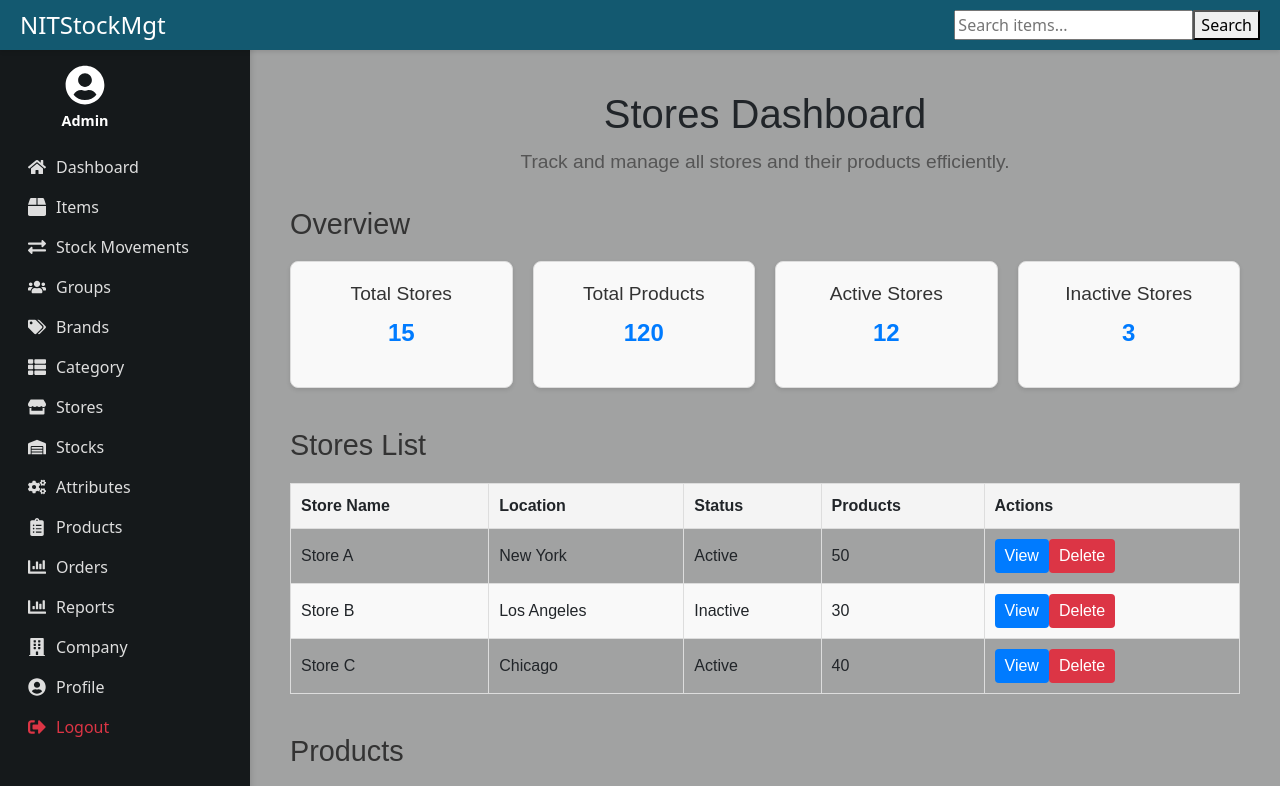
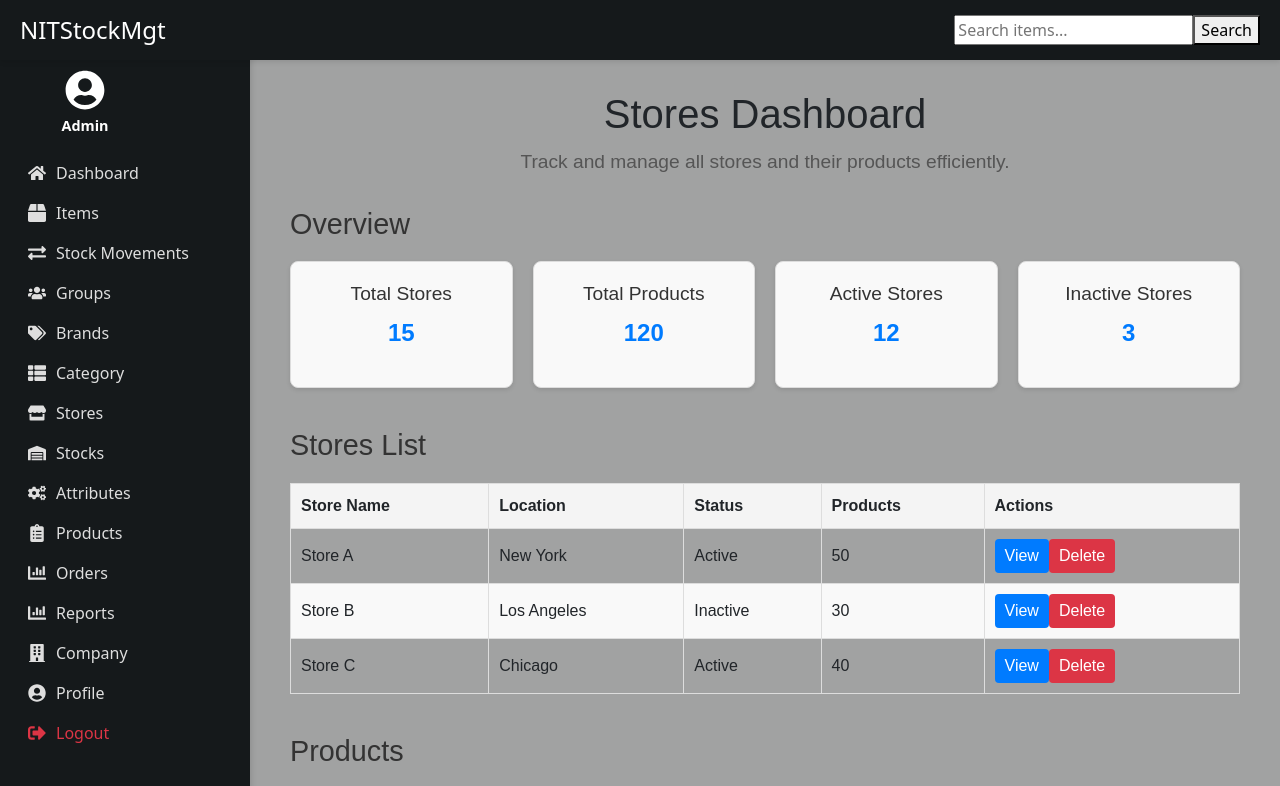
Before and after one commit to icechidi/NITStockMgtMain_v1.0, a React (Create React App) app in the folder client/: page /stores in a window 1280 px wide. Shown: the top 786 px of the page. Built offline with nearby package versions, Linux system fonts and the light colour scheme.

Commit message:
Modified the Header.js and Header.css files, also updated the stock and nav files

```diff
--- a/client/src/components/Header/Header.css
+++ b/client/src/components/Header/Header.css
@@ -1,24 +1,42 @@
-.header {
-    display: flex;
-    justify-content: space-between;
-    align-items: center;
-    background-color: #135970; /* Baby blue color */
-    color: #fff;
-    padding: 10px 20px;
-    box-shadow: 0 2px 4px rgba(0, 0, 0, 0.1);
-    position: fixed;
-    top: 0;
-    left: 0;
-    width: 100%;
-    z-index: 1000;
+.header-navbar {
+  position: fixed; /* Fix the navbar at the top */
+  top: 0;
+  left: 0;
+  width: 100%; /* Full width */
+  height: 60px; /* Adjust height as needed */
+  background-color: #15191b; /* Background color */
+  color: #ffffff; /* Text color */
+  display: flex; /* Use flexbox for layout */
+  align-items: center; /* Center items vertically */
+  justify-content: space-between; /* Space between items */
+  padding: 0 20px; /* Add padding for spacing */
+  z-index: 1000; /* Ensure it stays above other content */
+  box-shadow: 0 2px 5px rgba(0, 0, 0, 0.1); /* Add shadow for separation */
+  overflow: hidden; /* Prevent scrollbars */
   }
 
-  .header-left h1 {
+  .header-navbar h1 {
     margin: 0;
     font-size: 1.5rem;
   }
 
-  .header-right .user-icon {
-    font-size: 1.8rem;
-    cursor: pointer;
-  }
+  /* Make "NITStockMgt" clickable */
+.header-navbar .header-brand {
+  font-size: 1.5rem; /* Keep the size as it is */
+  font-weight: bold;
+  color: #ffffff; /* White text color */
+  text-decoration: none; /* Remove underline */
+  cursor: pointer; /* Show pointer on hover */
+}
+
+.header-navbar .header-brand:hover {
+  color: #007bff; /* Change color on hover */
+}
+
+/* Page Content */
+.page-content {
+  margin-top: 60px; /* Add margin to account for the fixed header */
+  overflow-y: auto; /* Enable scrolling for the page content */
+  height: calc(100vh - 60px); /* Adjust height to exclude the header */
+  padding: 20px; /* Add padding for spacing */
+}
--- a/client/src/components/Header/Header.js
+++ b/client/src/components/Header/Header.js
@@ -1,11 +1,15 @@
 import React, { useEffect, useState } from 'react';
+import { useNavigate } from 'react-router-dom';
 import './Header.css'; // Import the CSS for the header
 
 function Header() {
-
-
+  const navigate = useNavigate();
   const [error, setError] = useState(null);
   const [searchQuery, setSearchQuery] = useState(''); // State for search query
+
+  const handleBrandClick = () => {
+    navigate('/dashboard'); // Redirect to the dashboard
+  };
 
   useEffect(() => {
     fetchStats();
@@ -15,7 +19,6 @@ function Header() {
     try {
       // Fetch items
       // Fetch recent movements
-
     } catch (error) {
       console.error('Error fetching dashboard stats:', error);
       setError('Error loading dashboard data');
@@ -33,17 +36,16 @@ function Header() {
     }
   };
 
-
-
   if (error) {
     return <div className="alert alert-danger">{error}</div>;
   }
 
 
   return (
-    <header className="header">
-      <div className="header-left">
+    <header className="header-navbar">
+      <div className="header-brand" onClick={handleBrandClick}>
         <h1>NITStockMgt</h1>
+
       </div>
 
       <div className="search-bar">
--- a/client/src/components/Navbar/Navbar.css
+++ b/client/src/components/Navbar/Navbar.css
@@ -5,7 +5,7 @@
     top: 0;
     left: 0;
     background-color: #15191b; /* Light background */
-    padding: 3.5% 0 0 20px;
+    padding: 50px 0 0 20px;
     box-shadow: 2px 0 5px rgba(0, 0, 0, 0.1);
     overflow-y: hidden; /* Hide scrollbar by default */
     display: flex; /* Use flexbox for layout */
--- a/client/src/components/Stocks/Stocks.js
+++ b/client/src/components/Stocks/Stocks.js
@@ -1,7 +1,7 @@
 import React from 'react';
 
 function Stocks() {
-  return <h1>Stocks</h1>;
+  return <h1>Brands Page</h1>;
 }
 
 export default Stocks;
```
